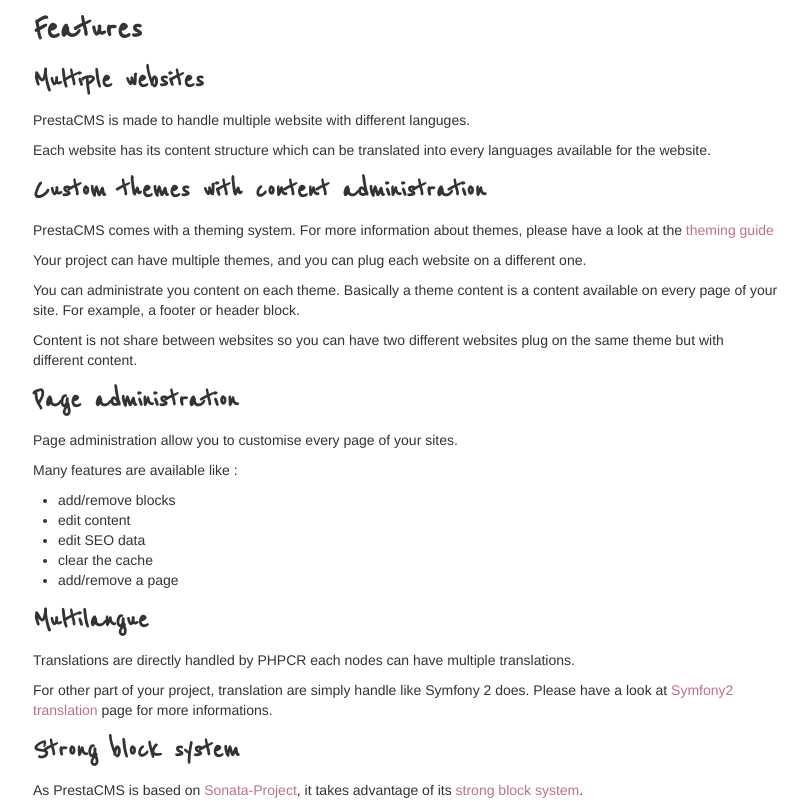
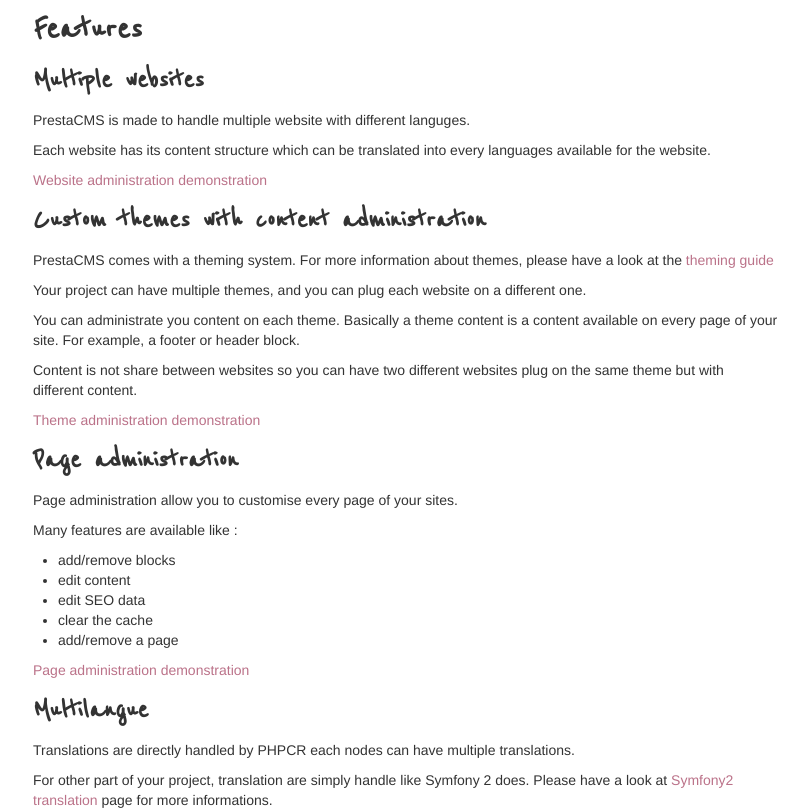
Before and after one commit to mooahmad/prestaconcept.github.io, a Jekyll site: the page built from presta-cms-core/features.md, in a window 1280 px wide and 900 px high, scrolled down 236 px, cut to the strip 88-900 px from the top of the window. Shown: the whole strip, without its empty margins (362-1170 px from the left). Built offline with Jekyll 4.4.1, drawn with Linux system fonts in a browser that asks for light colours.

Commit message:
#6 : add link to demo

```diff
--- a/presta-cms-core/features.md
+++ b/presta-cms-core/features.md
@@ -3,7 +3,6 @@
 title: Prestaconcept github page
 navigation_active: features.html
 ---
-
 
 # Features
 
@@ -14,6 +13,7 @@
 
 Each website has its content structure which can be translated into every languages available for the website.
 
+[Website administration demonstration][8]
 
 ## Custom themes with content administration
 
@@ -26,6 +26,7 @@
 
 Content is not share between websites so you can have two different websites plug on the same theme but with different content.
 
+[Theme administration demonstration][9]
 
 ## Page administration
 
@@ -38,6 +39,8 @@
 - edit SEO data
 - clear the cache
 - add/remove a page
+
+[Page administration demonstration][10]
 
 ## Multilangue
 
@@ -80,6 +83,7 @@
 More details about how to extends PrestaCMS are available in the [developer guide][7].
 
 
+
 [1]: /presta-cms-core/theming-guide/index.html
 [2]: http://symfony.com/doc/current/book/translation.html
 [3]: http://sonata-project.org/bundles/
@@ -87,3 +91,6 @@
 [5]: /presta-cms-core/developer-guide/block.html
 [6]: http://symfony.com/doc/current/cookbook/bundles/inheritance.html
 [7]: /presta-cms-core/developer-guide/extending.html
+[8]: http://sandbox.prestacms.fr/admin/presta/cmscore/website/list
+[9]: http://sandbox.prestacms.fr/admin/cms/theme/edit/creative
+[10]: http://sandbox.prestacms.fr/admin/cms/page/edit?locale=en&_locale=&website=%2Fwebsite%2Fsandbox&id=website%2Fsandbox%2Fmenu%2Fmain%2Fhome
```
